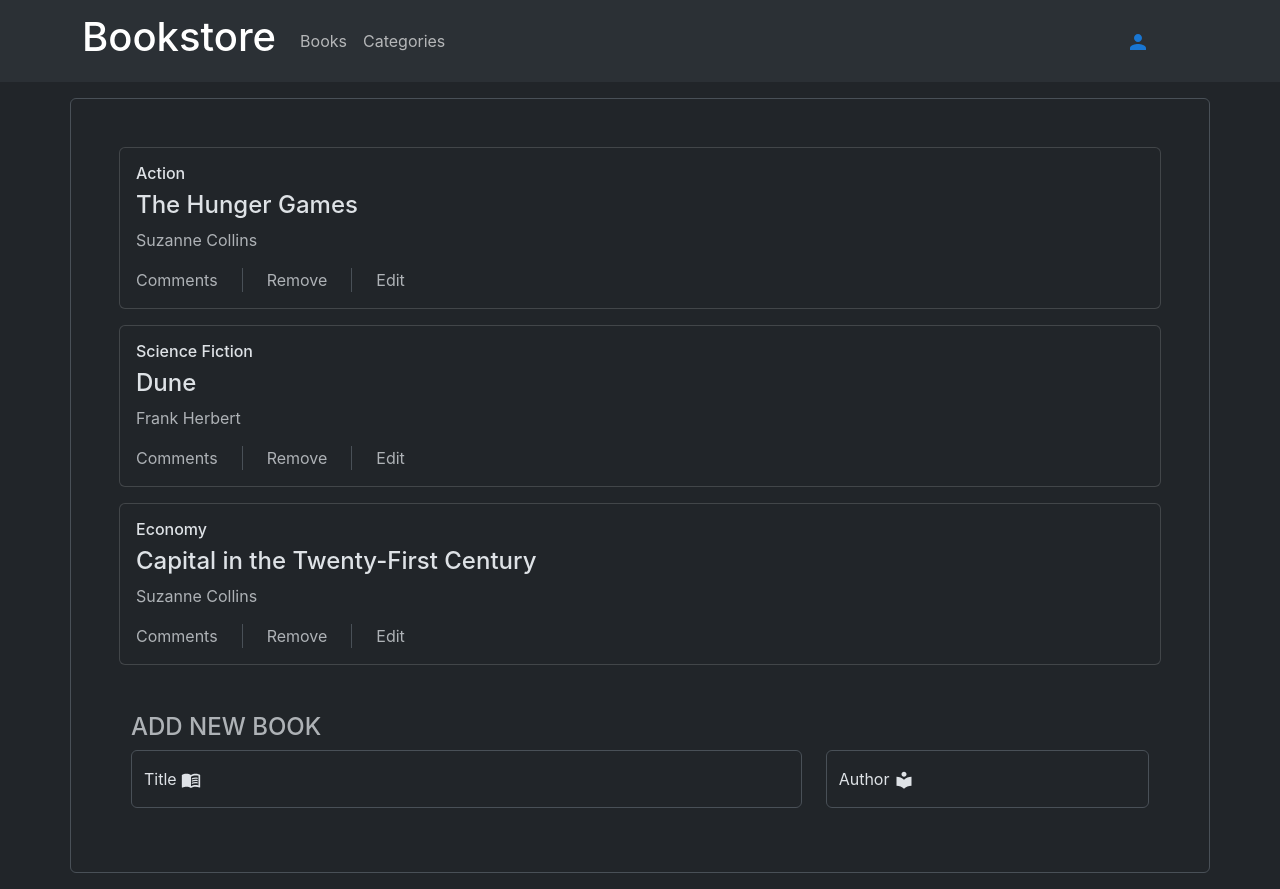
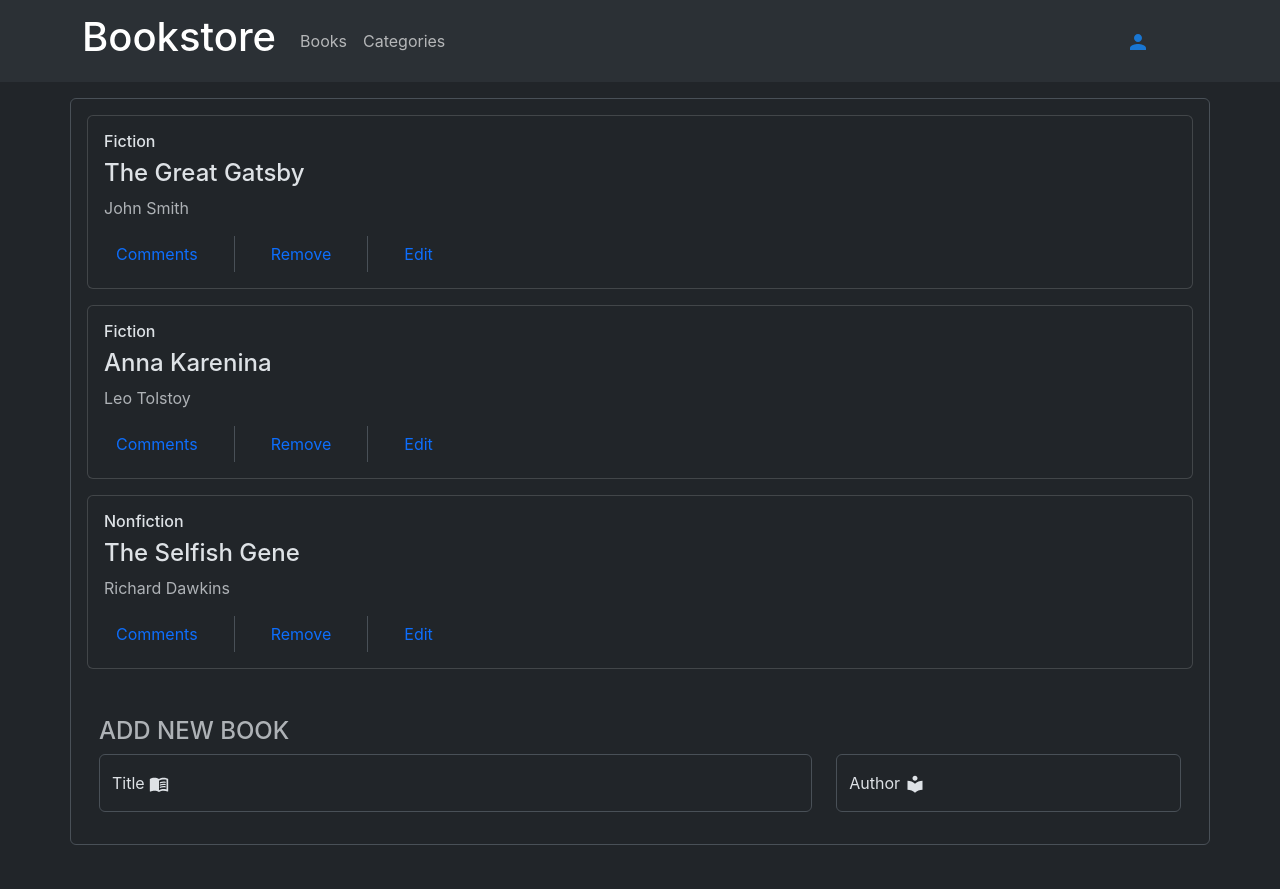
Before and after one commit to anderCM/bookstore, a React (Create React App) app: page / in a window 1280 px wide. After the commit the page ends 861 px from the top, so only its background shows below. Built offline with nearby package versions, Linux system fonts and the light colour scheme.

Commit message:
Delete reducer added

```diff
--- a/package.json
+++ b/package.json
@@ -17,6 +17,7 @@
     "react-redux": "^8.0.5",
     "react-router-dom": "^6.8.1",
     "react-scripts": "^5.0.1",
+    "uuid": "^9.0.0",
     "web-vitals": "^2.1.4"
   },
   "scripts": {
--- a/src/Routes/Books/ActionsBook.jsx
+++ b/src/Routes/Books/ActionsBook.jsx
@@ -1,13 +1,29 @@
 import React from 'react';
+import PropTypes from 'prop-types';
+import { useDispatch } from 'react-redux';
 
-const ActionsBook = () => (
-  <div className="d-flex gap-4 justify-content-start">
-    <p className="text-muted mb-0">Comments</p>
-    <span className="border-end" />
-    <p className="text-muted mb-0">Remove</p>
-    <span className="border-end" />
-    <p className="text-muted mb-0">Edit</p>
-  </div>
-);
+import { removeBook } from '../../redux/books/booksSlice';
+
+const ActionsBook = ({ id }) => {
+  const dispatch = useDispatch();
+
+  const handleRemoveBook = () => {
+    dispatch(removeBook(id));
+  };
+
+  return (
+    <div className="d-flex gap-4 justify-content-start">
+      <button type="button" className="btn btn-outline-primary border-0">Comments</button>
+      <span className="border-end" />
+      <button type="button" className="btn btn-outline-primary border-0" onClick={handleRemoveBook}>Remove</button>
+      <span className="border-end" />
+      <button type="button" className="btn btn-outline-primary border-0">Edit</button>
+    </div>
+  );
+};
+
+ActionsBook.propTypes = {
+  id: PropTypes.string.isRequired,
+};
 
 export default ActionsBook;
--- a/src/Routes/Books/Book.jsx
+++ b/src/Routes/Books/Book.jsx
@@ -4,23 +4,31 @@ import Proptypes from 'prop-types';
 
 import ActionsBook from './ActionsBook';
 
-const Book = ({ title, author, genre }) => (
+const Book = ({ book }) => {
+  const {
+    id, title, author, genre,
+  } = book;
+  return (
     <>
       <div className="card mb-3">
         <div className="card-body">
           <h6 className="card-title">{genre}</h6>
           <h4 className="card-text">{title}</h4>
           <p className="text-muted">{author}</p>
-        <ActionsBook />
+          <ActionsBook id={id} />
         </div>
       </div>
     </>
   );
+};
 
 Book.propTypes = {
+  book: Proptypes.shape({
+    id: Proptypes.oneOfType([Proptypes.string]).isRequired,
     title: Proptypes.oneOfType([Proptypes.string]).isRequired,
     author: Proptypes.oneOfType([Proptypes.string]).isRequired,
     genre: Proptypes.oneOfType([Proptypes.string]).isRequired,
+  }).isRequired,
 };
 
 export default Book;
--- a/src/Routes/Books/Books.jsx
+++ b/src/Routes/Books/Books.jsx
@@ -1,34 +1,16 @@
 import React from 'react';
+import { useSelector } from 'react-redux';
 
 import Book from './Book';
 import AddBook from './AddBook';
 
 const Books = () => {
-  const books = [
-    {
-      id: 1,
-      title: 'The Hunger Games',
-      genre: 'Action',
-      author: 'Suzanne Collins',
-    },
-    {
-      id: 2,
-      title: 'Dune',
-      genre: 'Science Fiction',
-      author: 'Frank Herbert',
-    },
-    {
-      id: 3,
-      title: 'Capital in the Twenty-First Century',
-      genre: 'Economy',
-      author: 'Suzanne Collins',
-    },
-  ];
+  const books = useSelector((state) => state.books);
   return (
     <>
-      <div className="container border rounded my-3 p-5">
-        {books.map((book) => (
-          <Book key={book.id} title={book.title} genre={book.genre} author={book.author} />
+      <div className="container border rounded my-3 p-3">
+        {books.books.map((book) => (
+          <Book key={book.id} book={book} />
         ))}
         <AddBook />
       </div>
--- a/src/index.js
+++ b/src/index.js
@@ -1,19 +1,23 @@
 import React from 'react';
 import ReactDOM from 'react-dom/client';
 import { BrowserRouter as Router } from 'react-router-dom';
+import { Provider } from 'react-redux';
 import reportWebVitals from './reportWebVitals';
 import 'bootstrap/dist/css/bootstrap.min.css';
 import 'bootstrap/dist/js/bootstrap.bundle.min';
 
 import './index.css';
 import App from './App';
+import store from './redux/store';
 
 const root = ReactDOM.createRoot(document.getElementById('root'));
 root.render(
   <React.StrictMode>
-    <Router>
-      <App />
-    </Router>
+    <Provider store={store}>
+      <Router>
+        <App />
+      </Router>
+    </Provider>
   </React.StrictMode>,
 );
 
--- a/src/redux/books/booksSlice.js
+++ b/src/redux/books/booksSlice.js
@@ -1,12 +1,38 @@
+/* import/no-extraneous-dependencies */
+import { v4 as uuidv4 } from 'uuid';
+
 export const ADD_BOOK = 'bookstore/books/ADD_BOOK';
 export const REMOVE_BOOK = 'bookstore/books/REMOVE_BOOK';
 
-export default (state = { books: [] }, action) => {
+const initialState = {
+  books: [
+    {
+      id: uuidv4(),
+      title: 'The Great Gatsby',
+      author: 'John Smith',
+      genre: 'Fiction',
+    },
+    {
+      id: uuidv4(),
+      title: 'Anna Karenina',
+      author: 'Leo Tolstoy',
+      genre: 'Fiction',
+    },
+    {
+      id: uuidv4(),
+      title: 'The Selfish Gene',
+      author: 'Richard Dawkins',
+      genre: 'Nonfiction',
+    },
+  ],
+};
+
+export default (state = initialState, action) => {
   switch (action.type) {
     case ADD_BOOK:
       return [...state.books, action.book];
     case REMOVE_BOOK:
-      return state.books.filter((book) => book.id !== action.book.id);
+      return { ...state, books: state.books.filter((book) => book.id !== action.id) };
     default:
       return state;
   }
@@ -14,4 +40,4 @@ export default (state = { books: [] }, action) => {
 
 export const addBook = (book) => ({ type: ADD_BOOK, book });
 
-export const removeBook = (book) => ({ type: REMOVE_BOOK, book });
+export const removeBook = (id) => ({ type: REMOVE_BOOK, id });
--- a/src/redux/store.js
+++ b/src/redux/store.js
@@ -4,6 +4,6 @@ import categoriesReducer from './categories/categoriesSlice';
 
 const rootReducer = combineReducers({ books: booksReducer, categories: categoriesReducer });
 
-const store = configureStore({ rootReducer });
+const store = configureStore({ reducer: rootReducer });
 
 export default store;
```
Also changed, not shown: 1 other file (tests, documents, lock files or other folders). Lines whose indentation alone changed are shown as unchanged.
